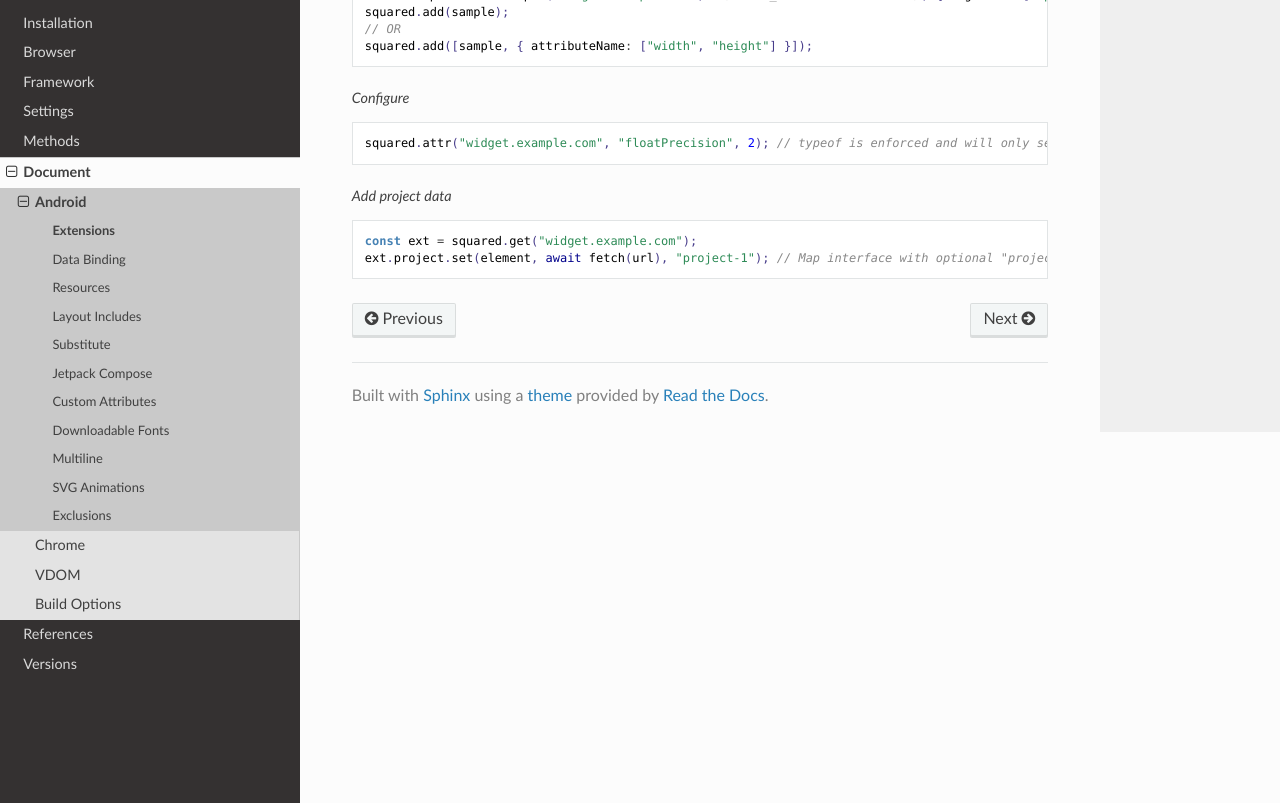
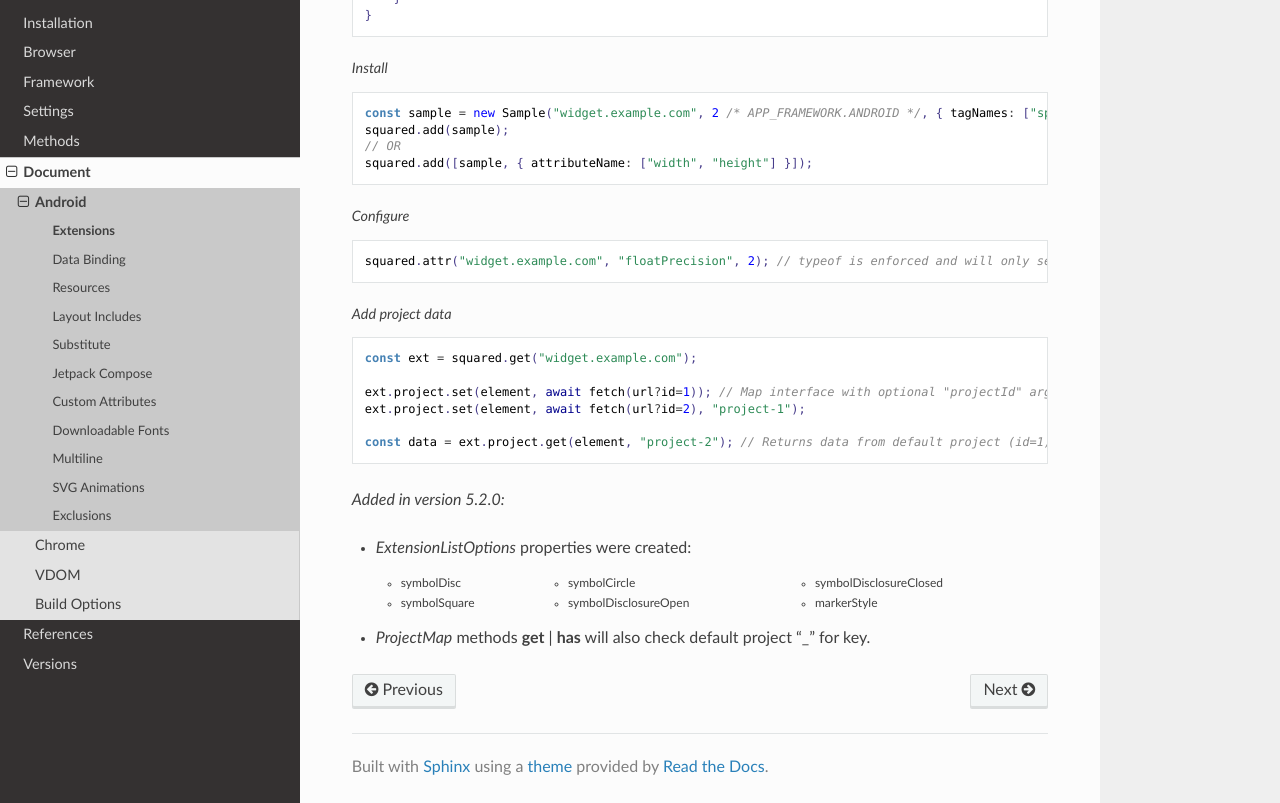
Before and after one commit to anpham6/android-docs, a Sphinx documentation site: the page built from source/document/android/extensions.rst, in a window 1280 px wide and 900 px high, scrolled down 3221 px, cut to the strip 97-900 px from the top of the window. Built offline with Sphinx 7.4.7 and the Read the Docs theme 2.0.0, drawn with Linux system fonts in a browser that asks for light colours; some of the changed text lies outside the part shown.

Commit message:
Document: Extension updates for 5.2.0.

```diff
--- a/source/document/android/extensions.rst
+++ b/source/document/android/extensions.rst
@@ -144,28 +151,28 @@ Example usage
 
 Some extensions have a few settings which can be configured. The default settings usually achieve the best overall rendering accuracy without noticeably affecting performance.
 
-.. highlight:: javascript
-
 .. code-block::
   :caption: Create
 
   class Sample extends squared.base.ExtensionUI {
-    options = {
-      attributeName: [],
-      floatPrecision: 3
-    };
+      options = {
+          attributeName: [],
+          floatPrecision: 3
+      };
 
-    constructor(name, framework = 0, options = {}) {
-      super(name, framework, options);
-    }
+      constructor(name, framework = 0, options = {}) {
+          super(name, framework, options);
+      }
 
-    processNode(node) {
-      const data = this.project.get(node.element, node.localSettings.projectId);
-      if (data) {
-          node.each((child, index) => child.element.title = data[index]);
+      processNode(node) {
+          const data = this.project.get(node.element, node.localSettings.projectId);
+          if (data) {
+              node.each((child, index) => child.element.title = data[index]);
+          }
       }
-    }
   }
+
+.. highlight:: javascript
 
 .. code-block::
   :caption: Install
@@ -184,4 +191,24 @@ Some extensions have a few settings which can be configured. The default setting
   :caption: Add project data
 
   const ext = squared.get("widget.example.com");
-  ext.project.set(element, await fetch(url), "project-1"); // Map interface with optional "projectId" argument
+
+  ext.project.set(element, await fetch(url?id=1)); // Map interface with optional "projectId" argument
+  ext.project.set(element, await fetch(url?id=2), "project-1");
+
+  const data = ext.project.get(element, "project-2"); // Returns data from default project (id=1)
+
+.. versionadded:: 5.2.0
+
+  - *ExtensionListOptions* properties were created:
+
+    .. hlist::
+      :columns: 3
+
+      - symbolDisc
+      - symbolSquare
+      - symbolCircle
+      - symbolDisclosureOpen
+      - symbolDisclosureClosed
+      - markerStyle
+
+  - *ProjectMap* methods **get** | **has** will also check default project "_" for key.
--- a/source/framework/chrome.rst
+++ b/source/framework/chrome.rst
@@ -2,7 +2,7 @@
 Chrome
 ======
 
-You have the same features as the :doc:`vdom` framework but you can also bundle assets using query selector syntax. It is adequate for most applications and gives you the ability to preview your application before building a working copy of it.
+Uses the :doc:`vdom` framework as the element base but can also export any used resources for further processing. It is adequate for most single page applications and gives you the ability to preview your application before building a working copy of it.
 
 Example usage
 =============
```
Also changed, not shown: other parts of source/document/android/extensions.rst (+7 -0 lines), source/document/vdom/interface.rst (+5 -4 lines).
